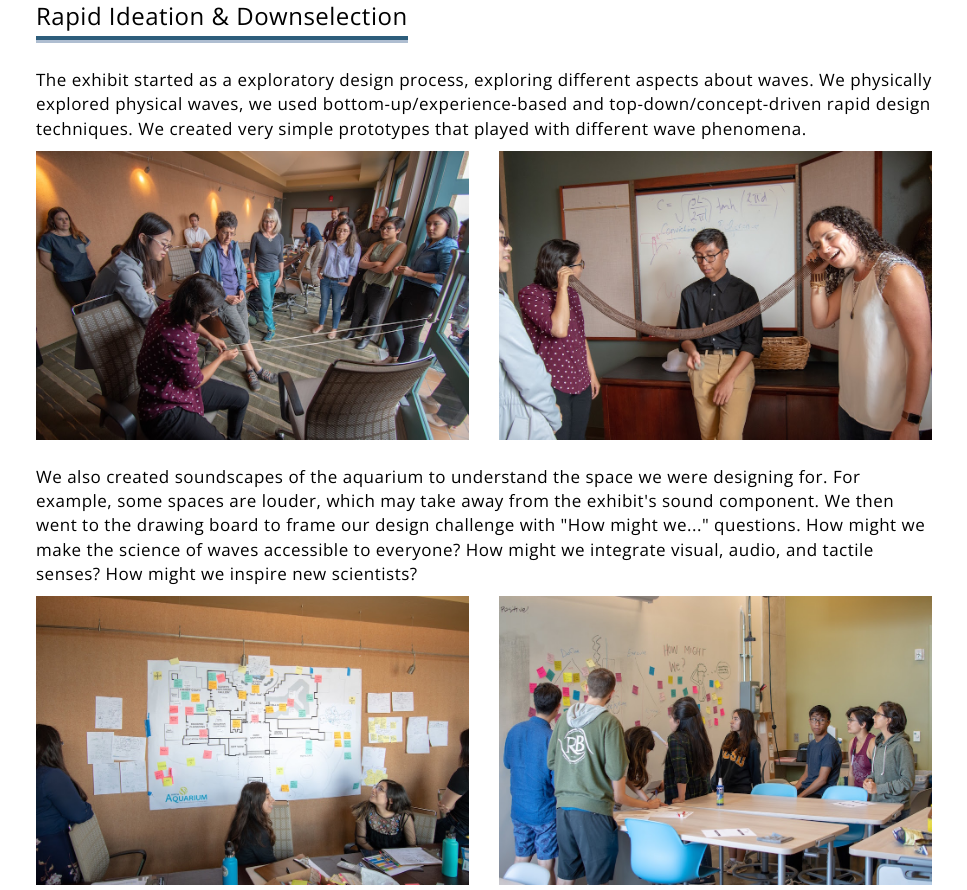
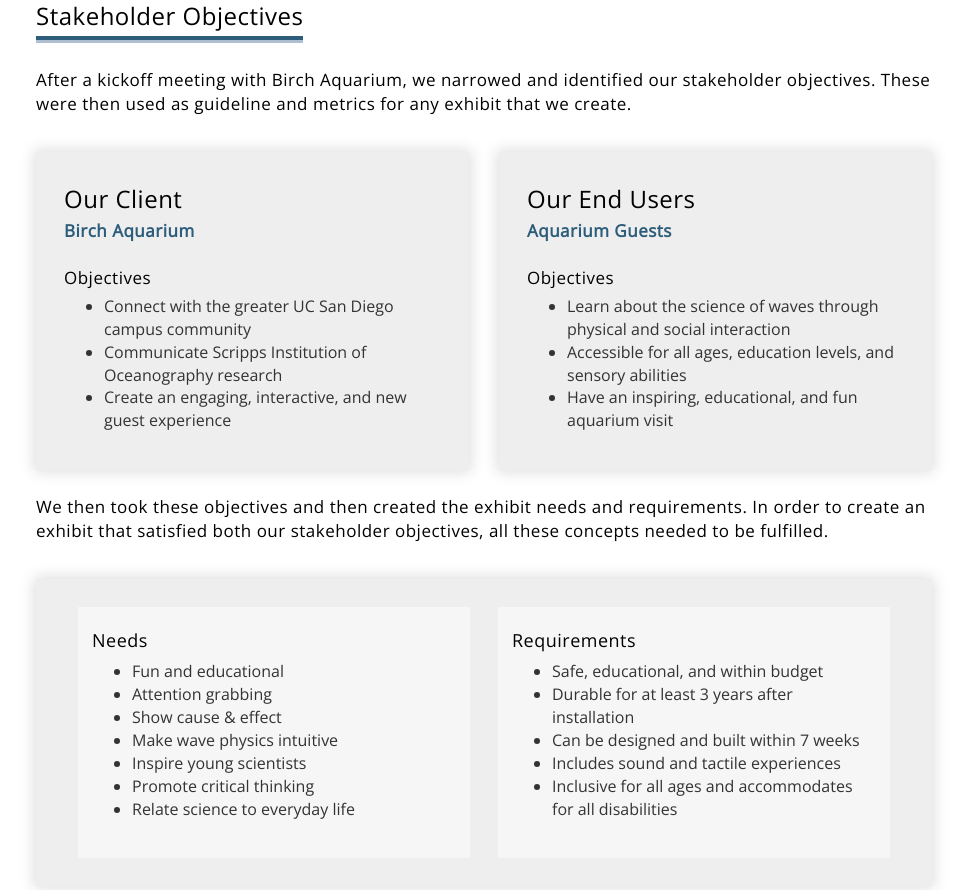
Before and after one commit to hazelleung/website, a plain HTML site: page waveexhibit.html in a window 1280 px wide. Shown: the part 1515-2405 px from the top of the page, without its empty margins (156-1123 px from the left). Drawn offline with nearby package versions, Linux system fonts and the light colour scheme.

Commit message:
wave exhibit update

```diff
--- a/css/style.css
+++ b/css/style.css
@@ -306,6 +306,36 @@ span{
   font-size: 16px
 }
 
+/* Stakeholders */
+.stakeholder{
+    margin-top: 35px;
+}
+
+.stakeholder-card{
+    border-radius: 30px;
+}
+
+.stakeholder-content{
+    background-color: #eee;
+    box-shadow: 0 0 14px 2px #DDD;
+    padding: 1em 2em 2em 2em;
+}
+
+.stakeholder-chart-outer{
+    display: flex;
+    background-color: #eee;
+    box-shadow: 0 0 14px 2px #DDD;
+    margin-top: 35px;
+    padding: 1em 2em 1em 2em;
+}
+
+.stakeholder-chart-col{
+    flex: 1;
+    background-color: #f6f6f6;
+    margin: 1em;
+    padding: 1em 1em 2em 1em;
+}
+
 /* Interview + Results Themes */
 .theme-card{
     box-shadow: 0 0 14px 2px #DDD;
@@ -382,7 +412,7 @@ span{
 }
 
 .test-img{
-    width: 180px;
+    width: 150px;
     overflow: hidden;
     margin: auto;
 }
--- a/waveexhibit.html
+++ b/waveexhibit.html
@@ -137,6 +137,66 @@
             <h3 class="highlight-subtitle"> The Opportunity</h3>
         </div>
         <p>Museums, zoos, and aquariums are prime locations for learning about history, art, science, and more. I was a part of a multidisciplinary team of mechanical engineers, computer scientists, and visual artists. We were tasked to design and fabricate an interactive, multisensory exhibit about waves for the Birch Aquarium at Scripps in La Jolla, California. I was the UX Team leader, in charge of all aspects of exhibit design.</p>
+
+        <hr>
+
+        <!-- Challenge & Goal Section -->
+        <div class= "bottom-highlight2">
+            <h3 class="highlight-subtitle">Stakeholder Objectives</h3>
+        </div>
+        <p>After a kickoff meeting with Birch Aquarium, we narrowed and identified our stakeholder objectives. These were then used as guideline and metrics for any exhibit that we create.</p>
+        <div class="row stakeholder">
+            <div class="col-md-6 stakeholder-card">
+                <div class="stakeholder-content">
+                    <h3>Our Client</h3>
+                    <h4><span>Birch Aquarium</span></h4>
+                    <p>Objectives</p>
+                    <ul>
+                        <li>Connect with the greater UC San Diego campus community</li>
+                        <li>Communicate Scripps Institution of Oceanography research</li>
+                        <li>Create an engaging, interactive, and new guest experience</li>
+                    </ul>
+                </div>
+            </div>
+            <div class="col-md-6 stakeholder-card">
+                <div class="stakeholder-content">
+                    <h3>Our End Users</h3>
+                    <h4><span>Aquarium Guests</span></h4>
+                    <p>Objectives</p>
+                    <ul>
+                        <li>Learn about the science of waves through physical and social interaction</li>
+                        <li>Accessible for all ages, education levels, and sensory abilities</li>
+                        <li>Have an inspiring, educational, and fun aquarium visit</li>
+                    </ul>
+                </div>
+            </div>
+        </div>
+
+        <p>We then took these objectives and then created the exhibit needs and requirements. In order to create an exhibit that satisfied both our stakeholder objectives, all these concepts needed to be fulfilled.</p>
+        <div class="stakeholder-chart-outer">
+            <div class="stakeholder-chart-col">
+                <h4>Needs</h4>
+                <ul>
+                    <li>Fun and educational</li>
+                    <li>Attention grabbing</li>
+                    <li>Show cause & effect</li>
+                    <li>Make wave physics intuitive</li>
+                    <li>Inspire young scientists</li>
+                    <li>Promote critical thinking</li>
+                    <li>Relate science to everyday life</li>
+                </ul>
+            </div>
+            <div class="stakeholder-chart-col">
+                <h4>Requirements</h4>
+                <ul>
+                    <li>Safe, educational, and within budget</li>
+                    <li>Durable for at least 3 years after installation</li>
+                    <li>Can be designed and built within 7 weeks</li>
+                    <li>Includes sound and tactile experiences</li>
+                    <li>Inclusive for all ages and accommodates for all disabilities</li>
+                </ul>
+            </div>
+        </div>
 
         <hr>
 
```
